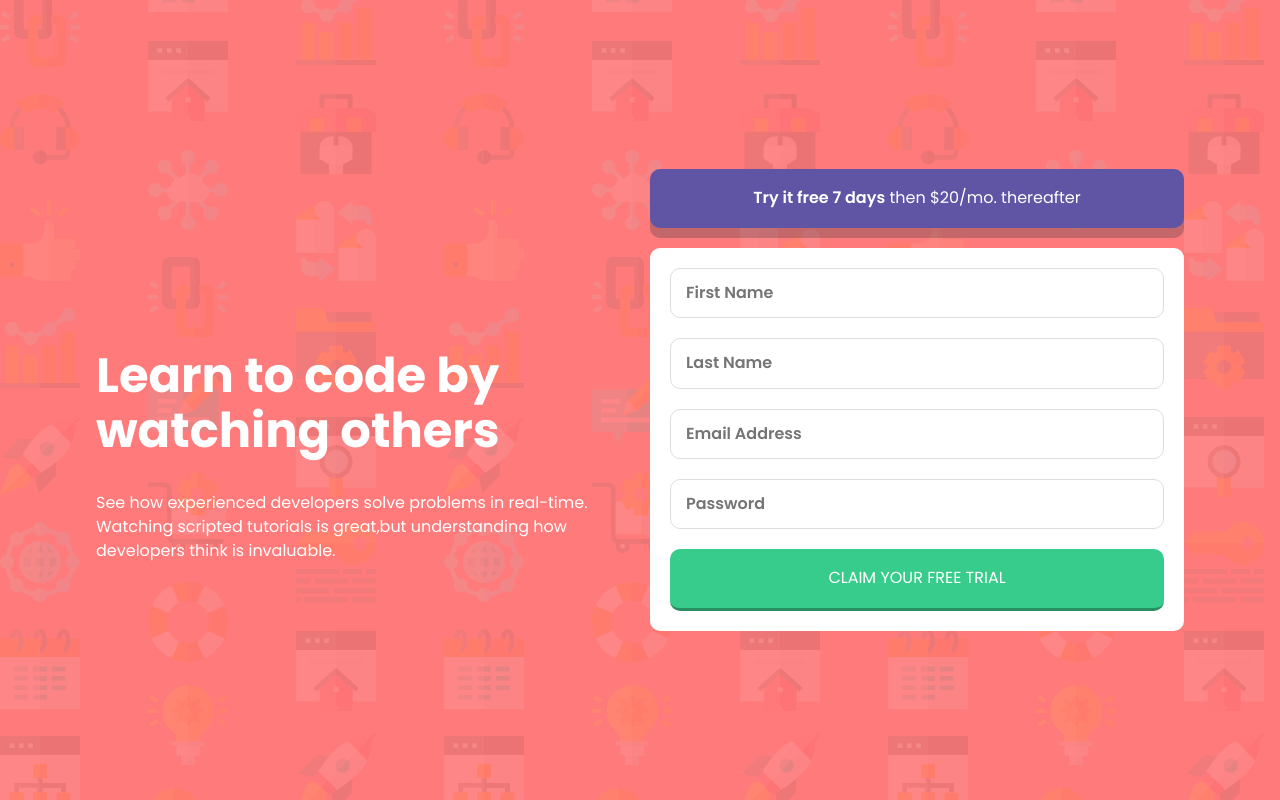
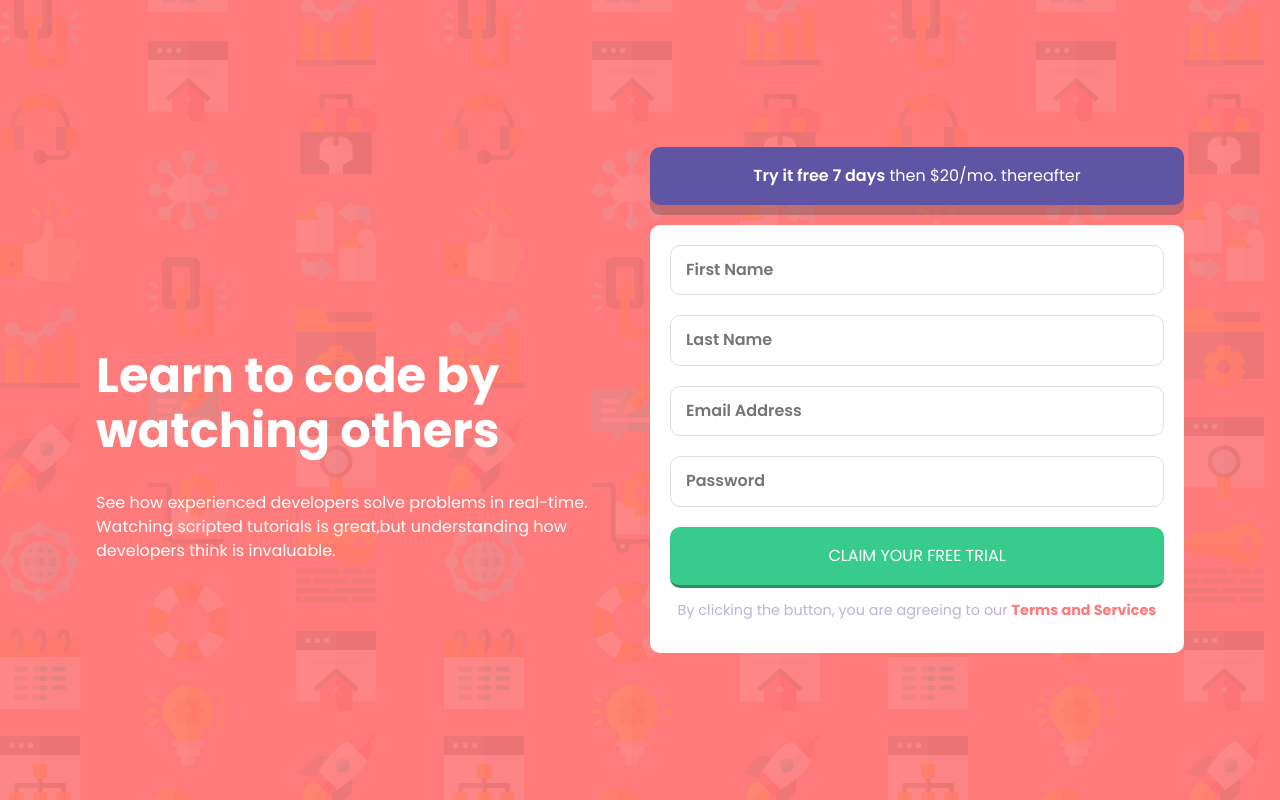
Before and after one commit to EverStarck/frontendmentor-intro-sing-up-form, a React (Create React App) app: page / in a window 1280 px wide. Built offline with nearby package versions, Linux system fonts and the light colour scheme.

Commit message:
challenge end

```diff
--- a/src/components/Form.js
+++ b/src/components/Form.js
@@ -40,6 +40,16 @@ const FormFrame = styled.section`
                     border: 1px solid hsl(249, 10%, 26%);
                 }
             }
+        }
+    }
+    .terms {
+        font-size: .9rem;
+        color: hsl(246, 25%, 77%);
+        text-align: center;
+        a {
+            color: hsl(0, 100%, 74%);
+            font-weight: 700;
+            text-decoration: none;
         }
     }
 `;
@@ -138,6 +148,9 @@ const Form = () => {
                 />
 
             </form>
+
+            <p className="terms">By clicking the button, you are agreeing to our <a href="!#" target="_blank" rel="noopener noreferrer">Terms and Services</a> </p>
+
         </FormFrame>
     );
 }
--- a/src/components/Info.js
+++ b/src/components/Info.js
@@ -25,12 +25,19 @@ const InfoFrame = styled.section`
         margin: 0;
         line-height: 1.5;
     }
+
+    @media screen and (max-width: 375px) {
+        text-align: center;
+        h1 {
+            font-size: 2rem;
+        }
+    }
 `;
 
 const Info = () => {
     return (
         <InfoFrame>
-            <h1>Learn to code by <br/> watching others</h1>
+            <h1>Learn to code by watching others</h1>
             <p>See how experienced developers solve problems in real-time. Watching scripted tutorials is great,but understanding how developers think is invaluable.</p>
         </InfoFrame>
     );
```
